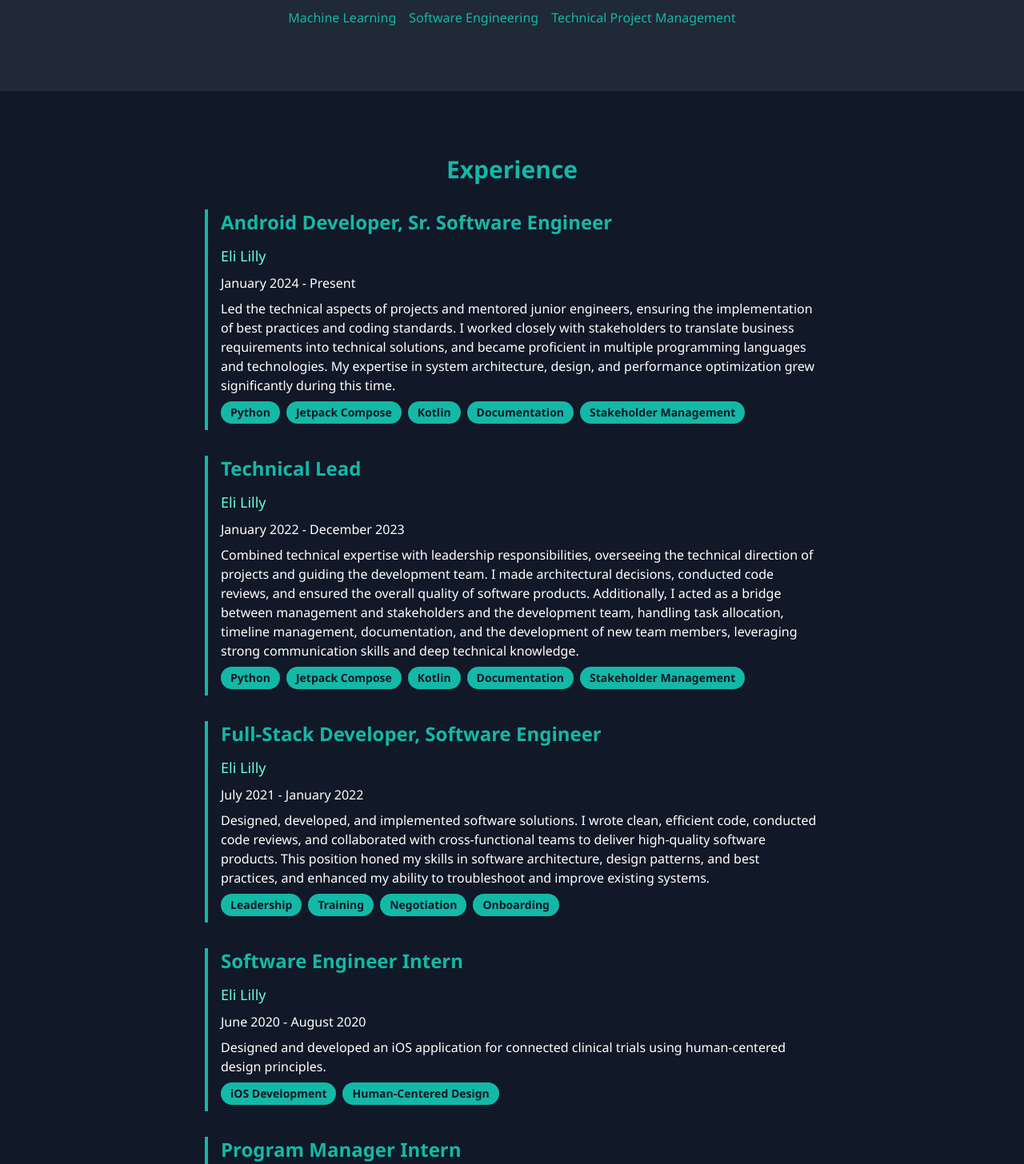
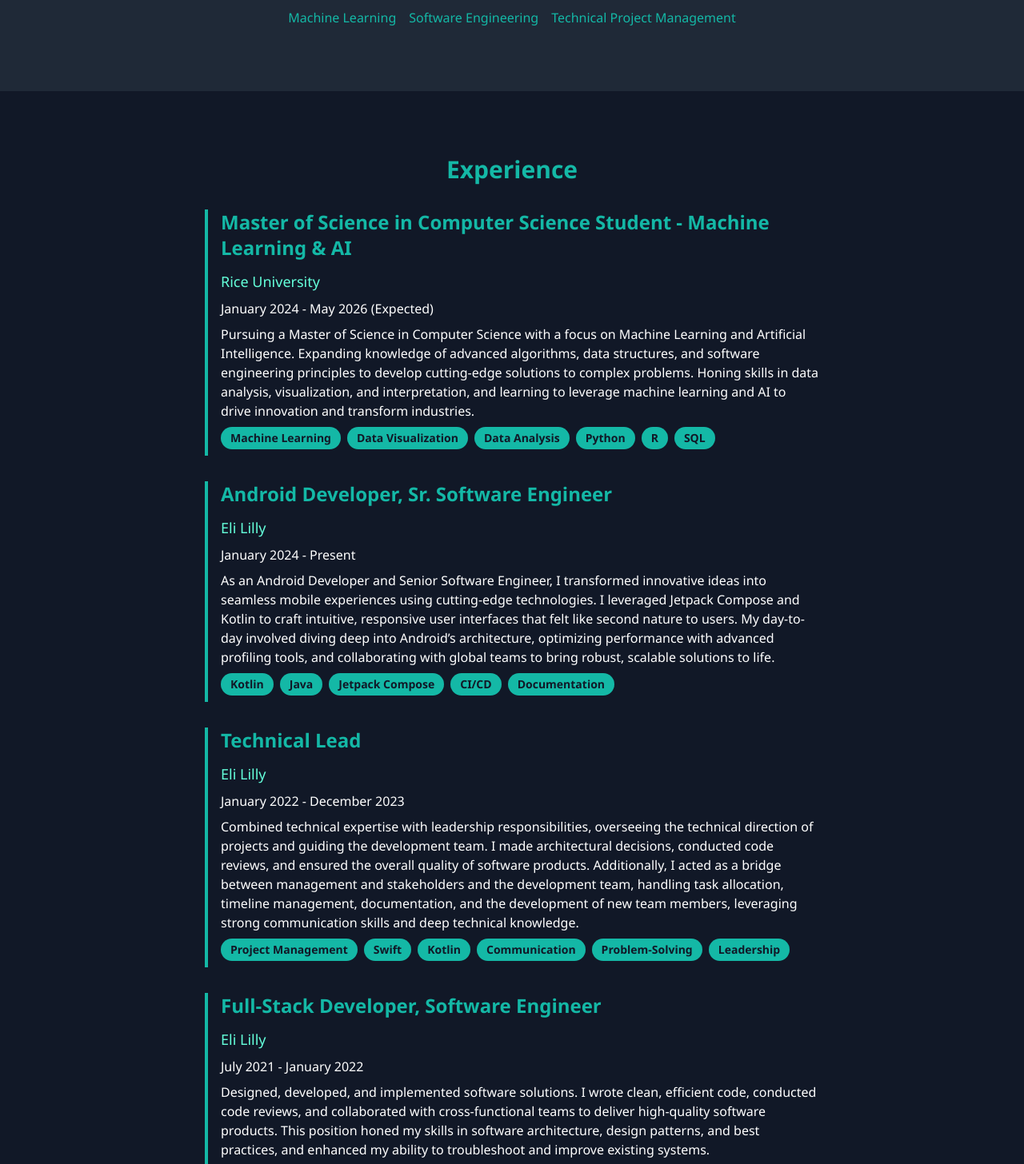
Before and after one commit to isaiahmcnealy/my-portfolio-site, a Next.js app: page / in a window 1280 px wide. Shown: the part 1330-2786 px from the top of the page at 80% size. Built offline with nearby package versions, Linux system fonts and the light colour scheme.

Commit message:
update content

```diff
--- a/app/page.tsx
+++ b/app/page.tsx
@@ -7,6 +7,7 @@ import Hero from '../components/Hero';
 import About from '../components/About';
 import Experience from '../components/Experience';
 import Projects from '../components/Projects';
+import Blog from '../components/Blog';
 import Contact from '../components/Contact';
 import Footer from '../components/Footer';
 
@@ -19,6 +20,7 @@ export default function Home() {
         <About />
         <Experience />
         <Projects />
+        <Blog />
         <Contact />
         <Footer />
       </div>
--- a/components/About.tsx
+++ b/components/About.tsx
@@ -11,7 +11,7 @@ const About = () => (
         What I love most is the diversity of tasks I get to tackle. From developing full-stack test tools and leading backend development teams to creating mobile apps for Android and iOS, I’ve done it all. Collaborating across various domains, whether it’s with cybersecurity, legal teams, or recruiting and marketing to bring in diverse talent, keeps my workday exciting and rewarding.
       </p>
       <p>
-        Outside of work, you can find me coaching wrestling, exploring new travel destinations, or hiking with my dog. I’m also passionate about cooking and trying new foods, and I never miss a Jacksonville Jaguars game. My life is a blend of tech, teamwork, and tackling new challenges, both at work and beyond.
+        Outside of work, you can find me coaching wrestling, exploring new travel destinations, or hiking with my pup Luna. I’m also passionate about cooking and trying new foods, and I never miss a Jacksonville Jaguars game. My life is a blend of tech, teamwork, and tackling new challenges, both at work and beyond.
       </p>
     </div>
     <ul className="flex flex-wrap justify-center space-x-4">
--- a/components/Blog.tsx
+++ b/components/Blog.tsx
@@ -2,9 +2,13 @@
 import styles from '../styles/Blog.module.css';
 
 const Blog = () => (
-  <section className={styles.blog}>
-    <h1>Blog</h1>
-    <p>Welcome to my blog...</p>
+  <section id="blog" className="flex flex-col items-center py-20 bg-gray-900 text-white">
+    <h2 className="text-3xl font-bold mb-8 text-teal-500">Articles</h2>
+    <div className="max-w-3xl text-center mb-8">
+      <p className="mb-4">
+        Blog - Coming Soon!
+      </p>
+    </div>
   </section>
 );
 
--- a/components/Contact.tsx
+++ b/components/Contact.tsx
@@ -1,5 +1,5 @@
 const Contact = () => (
-  <section id="contact" className="flex flex-col items-center py-20 bg-gray-900 text-white">
+  <section id="contact" className="flex flex-col items-center py-20 bg-gray-800 text-white">
     <h2 className="text-3xl font-bold mb-8 text-teal-500">Contact</h2>
     <div className="max-w-3xl text-center mb-8">
       <p className="mb-4">
--- a/components/Experience.tsx
+++ b/components/Experience.tsx
@@ -5,7 +5,7 @@ const Experience = () => (
     <h2 className="text-3xl font-bold mb-8 text-teal-500">Experience</h2>
     <div className="max-w-3xl w-full">
       {experiences.map((exp, index) => (
-        <div key={index} className="mb-8 border-l-4 border-teal-500 pl-4">
+        <div key={index} className="hover:bg-opacity-50 mb-8 border-l-4 border-teal-500 pl-4">
           <h3 className="text-2xl font-semibold text-teal-500">{exp.role}</h3>
           <h4 className="text-lg mb-2">{exp.company}</h4>
           <p className="mb-2">{exp.duration}</p>
@@ -17,7 +17,8 @@ const Experience = () => (
           {exp.skills && (
             <div className="flex flex-wrap mt-2">
               {exp.skills.map((skill, i) => (
-                <span key={i} className="bg-teal-500 text-gray-900 py-1 px-3 rounded-full text-sm font-semibold mb-2 mr-2">
+                <span key={i}
+                      className="bg-teal-500 text-gray-900 py-1 px-3 rounded-full text-sm font-semibold mb-2 mr-2">
                   {skill}
                 </span>
               ))}
--- a/components/Hero.tsx
+++ b/components/Hero.tsx
@@ -1,7 +1,7 @@
 const Hero = () => (
   <section className="flex flex-col items-center justify-center h-screen text-center bg-gray-900 text-white">
     <h1 className="text-5xl font-bold mb-4">Hi, I&apos;m Isaiah McNealy</h1>
-    <p className="text-xl mb-6">Software Engineer with a passion for Machine Learning and Big Data</p>
+    <p className="text-xl mb-6">Building innovative solutions that empower people and drive progress.</p>
     <a href="#projects" className="text-lg text-teal-500 border border-teal-500 rounded py-2 px-4 hover:bg-teal-500 hover:text-white transition-colors duration-300">
       Check out my work
     </a>
--- a/data/experience.ts
+++ b/data/experience.ts
@@ -8,16 +8,29 @@ interface Experience {
 
 const experiences: Experience[] = [
   {
+    role: "Master of Science in Computer Science Student - Machine Learning & AI",
+    company: "Rice University",
+    duration: "January 2024 - May 2026 (Expected)",
+    description: [
+      "Pursuing a Master of Science in Computer Science with a focus on Machine Learning and Artificial Intelligence. " +
+      "Expanding knowledge of advanced algorithms, data structures, and software engineering principles to develop " +
+      "cutting-edge solutions to complex problems. Honing skills in data analysis, visualization, and interpretation, " +
+      "and learning to leverage machine learning and AI to drive innovation and transform industries."
+    ],
+    skills: ["Machine Learning", "Data Visualization", "Data Analysis", "Python", "R", "SQL"],
+  },
+  {
     role: "Android Developer, Sr. Software Engineer",
     company: "Eli Lilly",
     duration: "January 2024 - Present",
     description: [
-      "Led the technical aspects of projects and mentored junior engineers, ensuring the implementation of best " +
-      "practices and coding standards. I worked closely with stakeholders to translate business requirements into " +
-      "technical solutions, and became proficient in multiple programming languages and technologies. My expertise in " +
-      "system architecture, design, and performance optimization grew significantly during this time.",
+      "As an Android Developer and Senior Software Engineer, I transformed innovative ideas into seamless mobile " +
+      "experiences using cutting-edge technologies. I leveraged Jetpack Compose and Kotlin to craft intuitive, " +
+      "responsive user interfaces that felt like second nature to users. My day-to-day involved diving deep into " +
+      "Android’s architecture, optimizing performance with advanced profiling tools, and collaborating with global " +
+      "teams to bring robust, scalable solutions to life. ",
     ],
-    skills: ["Python", "Jetpack Compose", "Kotlin", "Documentation", "Stakeholder Management"],
+    skills: ["Kotlin", "Java", "Jetpack Compose", "CI/CD", "Documentation"],
   },
   {
     role: "Technical Lead",
@@ -30,7 +43,7 @@ const experiences: Experience[] = [
       "team, handling task allocation, timeline management, documentation, and the development of new team members, " +
       "leveraging strong communication skills and deep technical knowledge.",
     ],
-    skills: ["Python", "Jetpack Compose", "Kotlin", "Documentation", "Stakeholder Management"],
+    skills: ["Project Management", "Swift", "Kotlin", "Communication", "Problem-Solving", "Leadership"],
   },
   {
     role: "Full-Stack Developer, Software Engineer",
@@ -42,7 +55,7 @@ const experiences: Experience[] = [
       "skills in software architecture, design patterns, and best practices, and enhanced my ability to troubleshoot " +
       "and improve existing systems.",
     ],
-    skills: ["Leadership", "Training", "Negotiation", "Onboarding"],
+    skills: ["Python", "React", "Node.JS", "APIs", "Databases", "Unit Testing"],
   },
   {
     role: "Software Engineer Intern",
@@ -51,16 +64,7 @@ const experiences: Experience[] = [
     description: [
       "Designed and developed an iOS application for connected clinical trials using human-centered design principles.",
     ],
-    skills: ["iOS Development", "Human-Centered Design"],
-  },
-  {
-    role: "Program Manager Intern",
-    company: "Johnson & Johnson",
-    duration: "June 2019 - August 2019",
-    description: [
-      "Led project management intern class using Scrum and agile methodologies, achieving a 98% stakeholder satisfaction rate.",
-    ],
-    skills: ["Project Management", "Scrum", "Agile"],
+    skills: ["iOS Development", "Human-Centered Design", "Swift", "Xcode",],
   },
 ];
 
--- a/data/projects.ts
+++ b/data/projects.ts
@@ -10,22 +10,7 @@ const projects: Project[] = [
   {
     title: "Portfolio Website",
     description: "A personal portfolio website to showcase my projects and experience.",
-    technologies: ["React", "Next.js", "TypeScript", "Styled-Components"],
-    demoLink: "https://your-portfolio-demo.com",
-    codeLink: "https://github.com/yourusername/portfolio",
-  },
-  {
-    title: "Machine Learning Model",
-    description: "A machine learning model to predict housing prices using regression algorithms.",
-    technologies: ["Python", "Scikit-Learn", "Pandas", "NumPy"],
-    codeLink: "https://github.com/yourusername/ml-model",
-  },
-  {
-    title: "Mobile App",
-    description: "A mobile app for managing personal finance and tracking expenses.",
-    technologies: ["Kotlin", "Jetpack Compose", "Firebase"],
-    demoLink: "https://your-mobile-app-demo.com",
-    codeLink: "https://github.com/yourusername/mobile-app",
+    technologies: ["React", "Next.js", "TypeScript", "Tailwind CSS"],
   },
 ];
 
```
